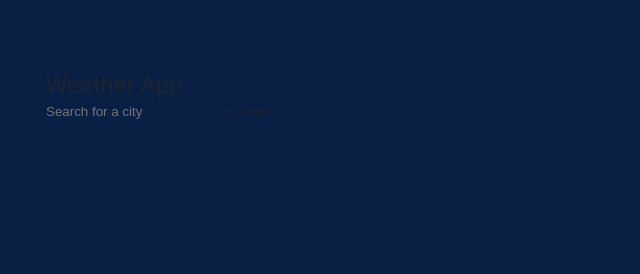
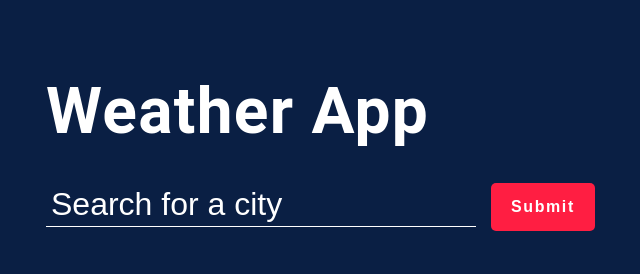
Before and after one commit to rayhan-mursalin/weather, a plain HTML site: page index.html in a window 1280 px wide. Shown: the whole page, without its empty margins (39-679 px from the left). Drawn offline with Linux system fonts and the light colour scheme.

Commit message:
Add top banner styles

```diff
--- a/style.css
+++ b/style.css
@@ -61,3 +61,54 @@
 	margin: 0 auto;
 	padding: 0 15px;
   }
+
+  .top-banner {
+	color: var(--text_light);
+  }
+
+  .heading {
+	font-weight: bold;
+	font-size: 4rem;
+	letter-spacing: 0.02em;
+	padding: 0 0 30px 0;
+  }
+
+  .top-banner form {
+	position: relative;
+	display: flex;
+	align-items: center;
+  }
+
+  .top-banner form input {
+	font-size: 2rem;
+	height: 40px;
+	padding: 5px 5px 10px;
+	border-bottom: 1px solid;
+  }
+
+  .top-banner form input::placeholder {
+	color: currentColor;
+  }
+
+  .top-banner form button {
+	font-size: 1rem;
+	font-weight: bold;
+	letter-spacing: 0.1em;
+	padding: 15px 20px;
+	margin-left: 15px;
+	border-radius: 5px;
+	background: var(--red);
+	transition: background 0.3s ease-in-out;
+  }
+
+  .top-banner form button:hover {
+	background: var(--darkred);
+  }
+
+  .top-banner form .msg {
+	position: absolute;
+	bottom: -40px;
+	left: 0;
+	max-width: 450px;
+	min-height: 40px;
+  }
```
